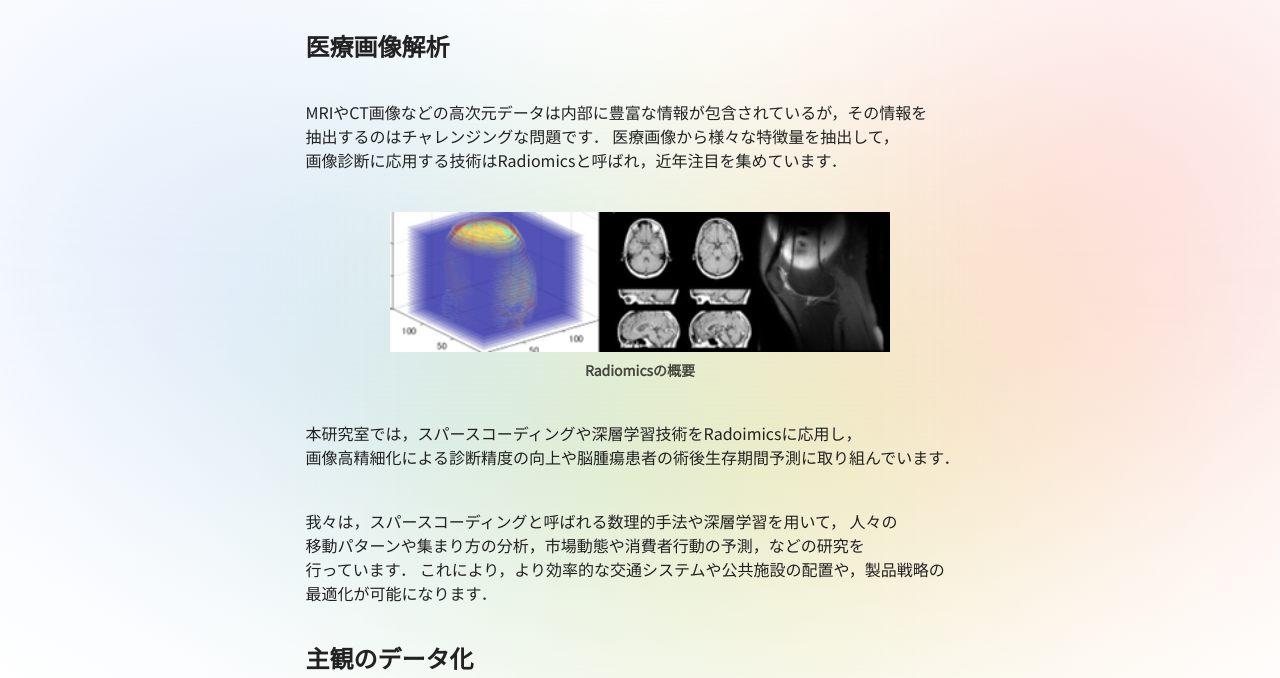
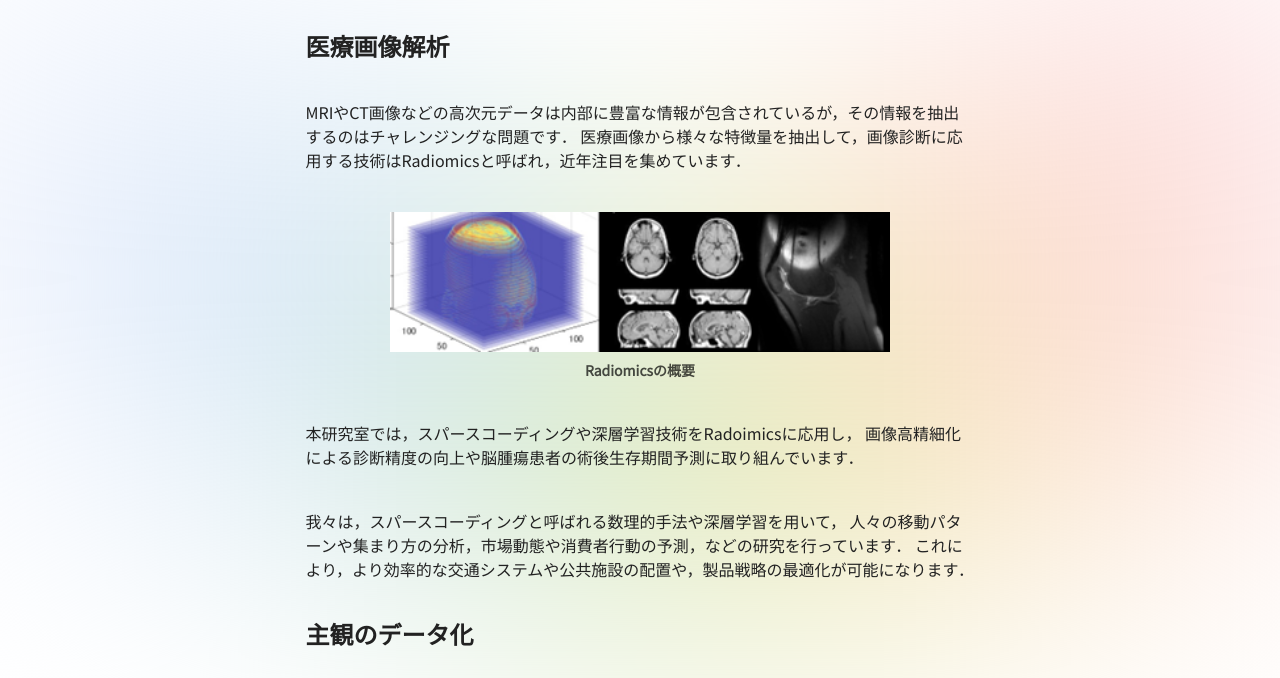
Before and after one commit to IML-okuda/official, an Astro site in the folder sakura/: page /research/knowledge-extraction in a window 1280 px wide. Shown: the part 122-800 px from the top of the page. Built offline with nearby package versions, Linux system fonts and the light colour scheme; Astro itself is replaced by a stand-in of ours.

Commit message:
auto-phraseを無効にする

```diff
--- a/sakura/src/styles/globals.css
+++ b/sakura/src/styles/globals.css
@@ -101,7 +101,7 @@ body {
   background-repeat: no-repeat;
   background-size: cover;
   font-family: 'Noto Sans JP', sans-serif;
-  word-break: auto-phrase;
+  /* word-break: auto-phrase; */
 }
 
 @media screen and (max-width: 700px) {
```
